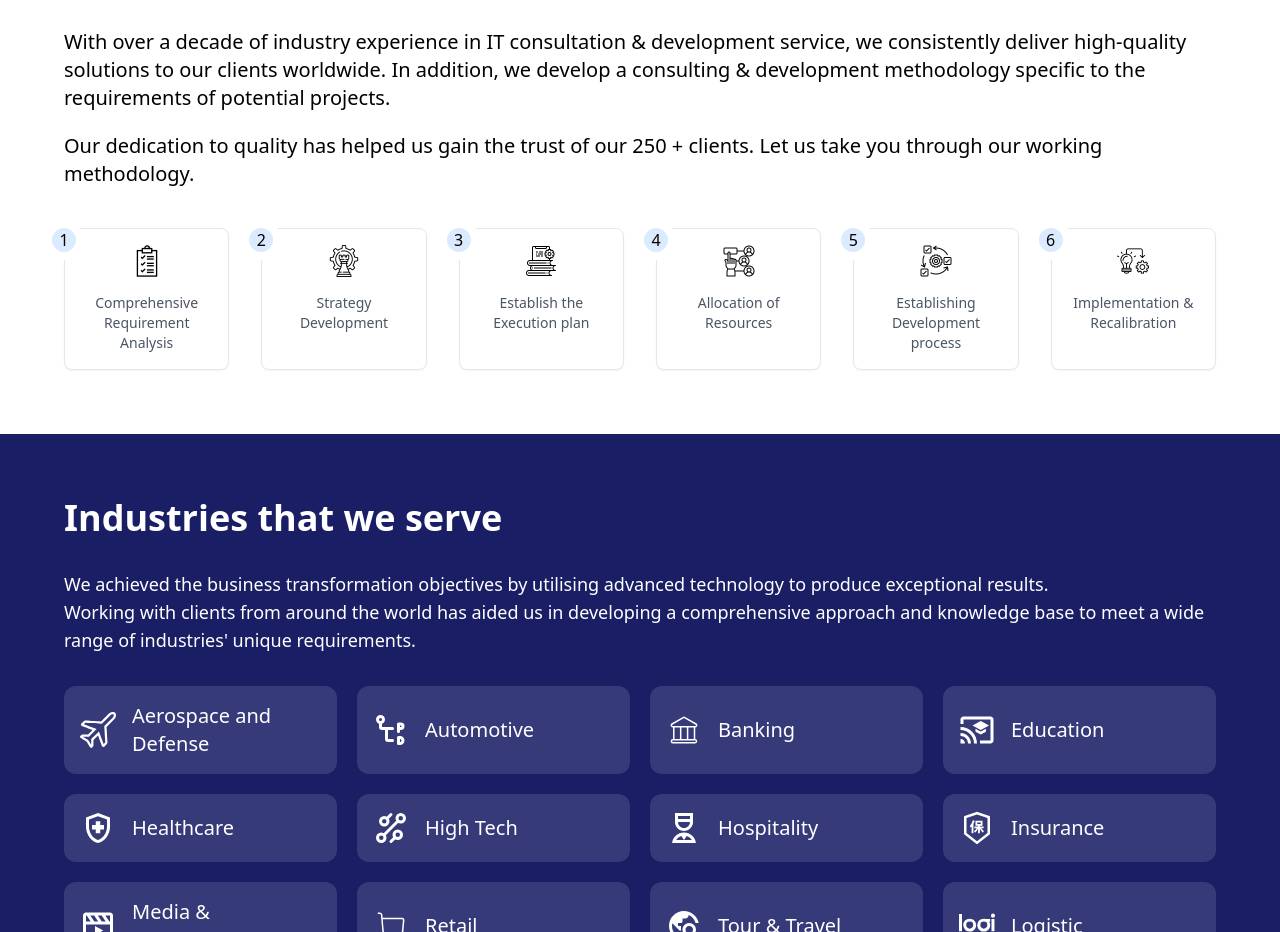
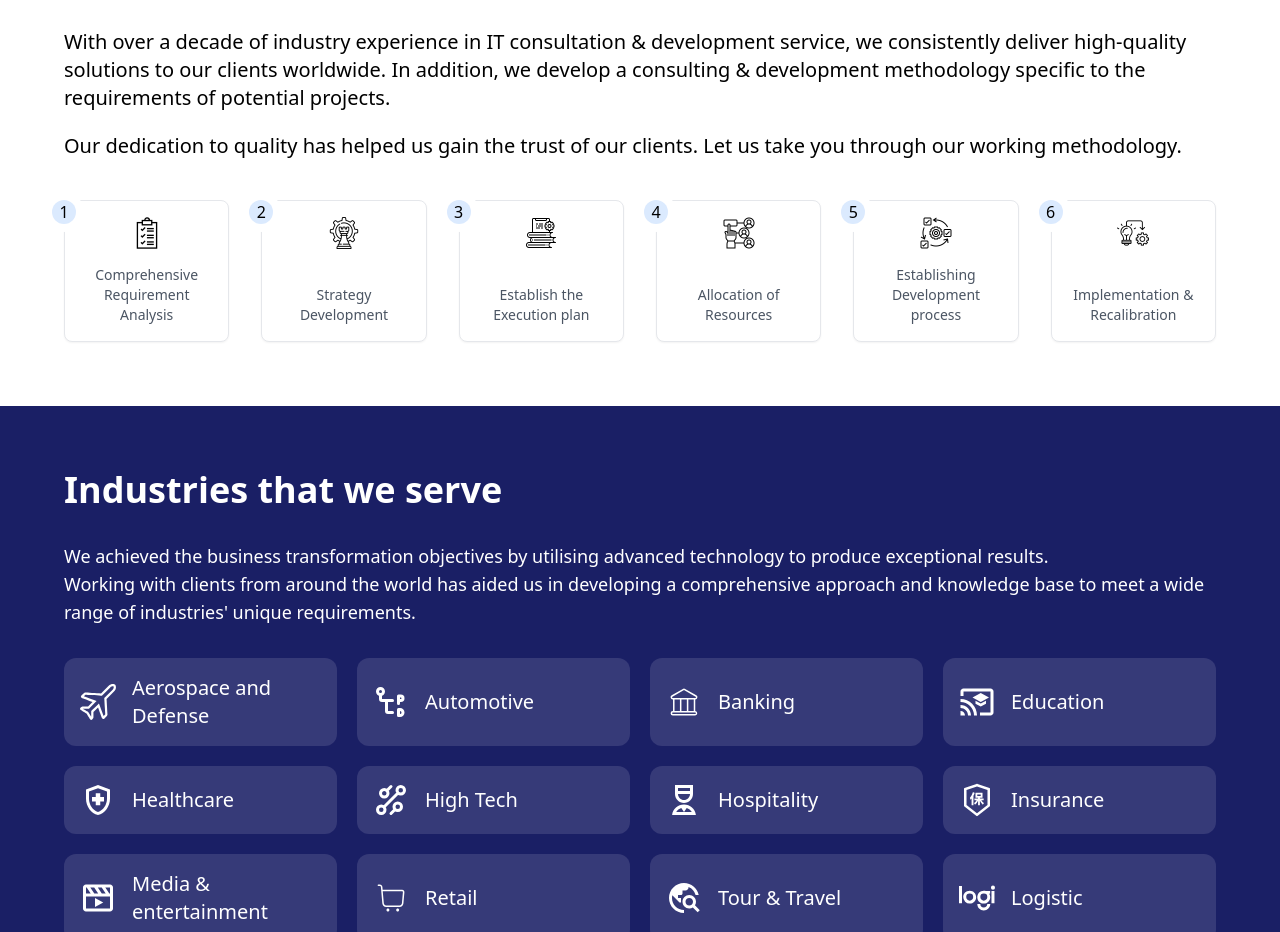
Before and after one commit to vibhu2208/thecthtrive, a Next.js app: page / in a window 1280 px wide. Shown: the part 4586-5518 px from the top of the page. Built offline with nearby package versions, Linux system fonts and the light colour scheme.

Commit message:
Update method-of-operations.tsx

```diff
--- a/src/components/home/method-of-operations.tsx
+++ b/src/components/home/method-of-operations.tsx
@@ -9,75 +9,57 @@ const OurMethodOfOperations = () => {
                     With over a decade of industry experience in IT consultation & development service, we consistently deliver high-quality solutions to our clients worldwide. In addition, we develop a consulting & development methodology specific to the requirements of potential projects.
                 </p>
                 <p className='md:text-xl text-base text-default-700 font-medium'>
-                    Our dedication to quality has helped us gain the trust of our 250 + clients. Let us take you through our working methodology.
+                    Our dedication to quality has helped us gain the trust of our clients. Let us take you through our working methodology.
                 </p>
                 <div className="grid lg:grid-cols-6 grid-cols-3 gap-4 md:gap-8 mt-5" data-aos="fade-up" data-aos-delay="300">
-                    <div className="relative h-full">
-                        <span className="absolute flex items-center justify-center w-6 h-6 bg-blue-100 rounded-full -start-3 ring-8 ring-white">
-                            1
-                        </span>
-                        <div className=" flex flex-col items-center h-full text-xs md:text-sm font-normal text-gray-600 p-4 bg-white border border-gray-200 rounded-lg shadow-sm sm:flex">
-                            <img className='h-8' src="/images/our-method-of-operations/Establishing.png" alt="" />
-                            <span className='mt-4 text-center'>
-                                Comprehensive Requirement Analysis
+                    {[
+                        {
+                            number: 1,
+                            image: "/images/our-method-of-operations/Establishing.png",
+                            text: "Comprehensive Requirement Analysis"
+                        },
+                        {
+                            number: 2,
+                            image: "/images/our-method-of-operations/strrgy.png",
+                            text: "Strategy Development"
+                        },
+                        {
+                            number: 3,
+                            image: "/images/our-method-of-operations/plan.png",
+                            text: "Establish the Execution plan"
+                        },
+                        {
+                            number: 4,
+                            image: "/images/our-method-of-operations/recourse.png",
+                            text: "Allocation of Resources"
+                        },
+                        {
+                            number: 5,
+                            image: "/images/our-method-of-operations/implementation.png",
+                            text: "Establishing Development process"
+                        },
+                        {
+                            number: 6,
+                            image: "/images/our-method-of-operations/implementation2.png",
+                            text: "Implementation & Recalibration"
+                        }
+                    ].map((item) => (
+                        <div key={item.number} className="relative h-full w-full">
+                            <span className="absolute flex items-center justify-center w-6 h-6 bg-blue-100 rounded-full -start-3 ring-8 ring-white z-10">
+                                {item.number}
                             </span>
+                            <div className="flex flex-col items-center justify-between h-full w-full text-xs md:text-sm font-normal text-gray-600 p-4 bg-white border border-gray-200 rounded-lg shadow-sm">
+                                <img
+                                    className='h-8 w-8 object-contain mb-4'
+                                    src={item.image}
+                                    alt={`Step ${item.number}`}
+                                />
+                                <span className='text-center'>
+                                    {item.text}
+                                </span>
+                            </div>
                         </div>
-                    </div>
-                    <div className="relative h-full">
-                        <span className="absolute flex items-center justify-center w-6 h-6 bg-blue-100 rounded-full -start-3 ring-8 ring-white">
-                            2
-                        </span>
-                        <div className="flex flex-col items-center h-full text-xs md:text-sm font-normal text-gray-600 p-4 bg-white border border-gray-200 rounded-lg shadow-sm sm:flex">
-                            <img className='h-8' src="/images/our-method-of-operations/strrgy.png" alt="" />
-                            <span className='mt-4 text-center'>
-                                Strategy Development
-                            </span>
-                        </div>
-                    </div>
-                    <div className="relative h-full">
-                        <span className="absolute flex items-center justify-center w-6 h-6 bg-blue-100 rounded-full -start-3 ring-8 ring-white">
-                            3
-                        </span>
-                        <div className="flex flex-col items-center h-full text-xs md:text-sm font-normal text-gray-600 p-4 bg-white border border-gray-200 rounded-lg shadow-sm sm:flex">
-                            <img className='h-8' src="/images/our-method-of-operations/plan.png" alt="" />
-                            <span className='mt-4 text-center'>
-                                Establish the Execution plan
-                            </span>
-                        </div>
-                    </div>
-                    <div className="relative h-full">
-                        <span className="absolute flex items-center justify-center w-6 h-6 bg-blue-100 rounded-full -start-3 ring-8 ring-white">
-                            4
-                        </span>
-                        <div className="flex flex-col items-center h-full text-xs md:text-sm font-normal text-gray-600 p-4 bg-white border border-gray-200 rounded-lg shadow-sm sm:flex">
-                            <img className='h-8' src="/images/our-method-of-operations/recourse.png" alt="" />
-                            <span className='mt-4 text-center'>
-                                Allocation of Resources
-                            </span>
-                        </div>
-                    </div>
-                    <div className="relative h-full">
-                        <span className="absolute flex items-center justify-center w-6 h-6 bg-blue-100 rounded-full -start-3 ring-8 ring-white">
-                            5
-                        </span>
-                        <div className="flex flex-col items-center h-full text-xs md:text-sm font-normal text-gray-600 p-4 bg-white border border-gray-200 rounded-lg shadow-sm sm:flex">
-                            <img className='h-8' src="/images/our-method-of-operations/implementation.png" alt="" />
-                            <span className='mt-4 text-center'>
-                                Establishing Development process
-                            </span>
-                        </div>
-                    </div>
-                    <div className="relative h-full">
-                        <span className="absolute flex items-center justify-center w-6 h-6 bg-blue-100 rounded-full -start-3 ring-8 ring-white">
-                            6
-                        </span>
-                        <div className="flex flex-col items-center h-full text-xs md:text-sm font-normal text-gray-600 p-4 bg-white border border-gray-200 rounded-lg shadow-sm sm:flex">
-                            <img className='h-8' src="/images/our-method-of-operations/implementation2.png" alt="" />
-                            <span className='mt-4 text-center'>
-                                Implementation & Recalibration
-                            </span>
-                        </div>
-                    </div>
+                    ))}
                 </div>
             </div>
         </div>
```
